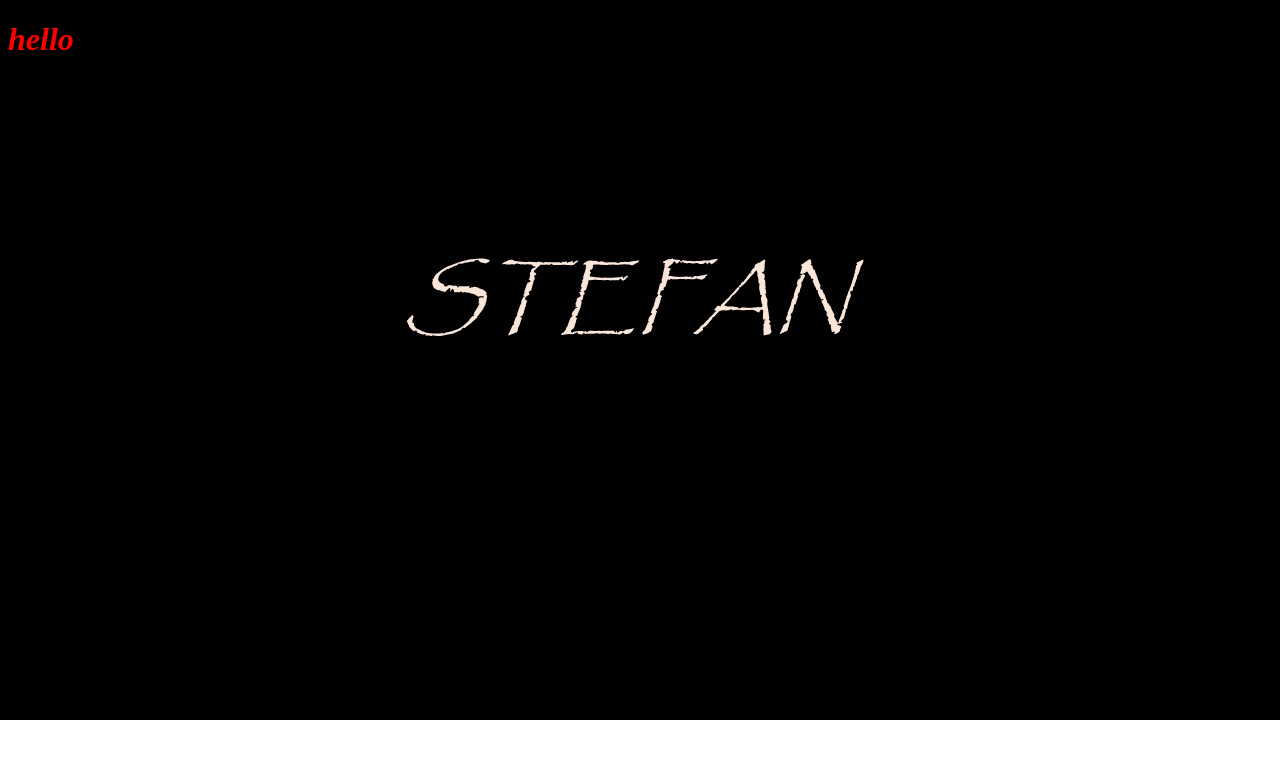
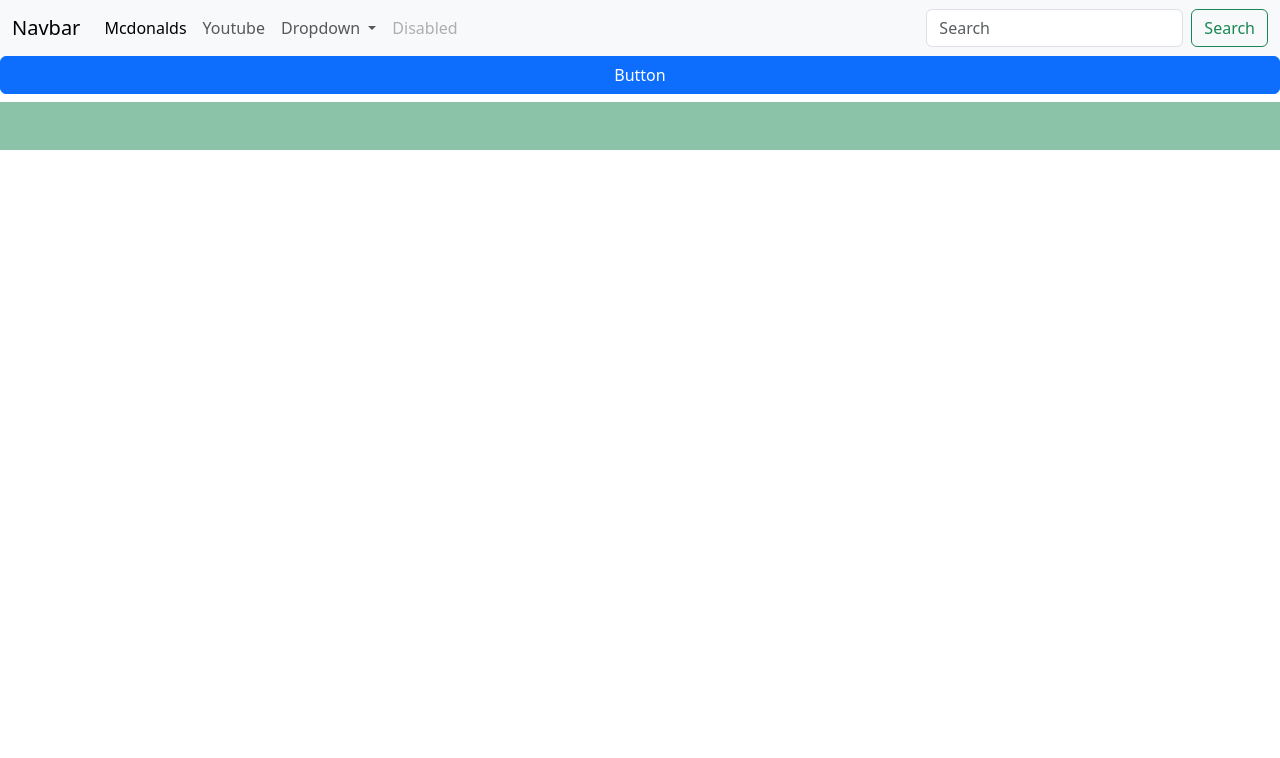
Before and after one commit to bsdc-stefan/bsdc-stefan.github.io, a plain HTML site: page stefanBackground/index.html in a window 1280 px wide. Drawn offline with nearby package versions, Linux system fonts and the light colour scheme.

Commit message:
New website bootstrap

```diff
--- a/stefanBackground/index.html
+++ b/stefanBackground/index.html
@@ -3,11 +3,54 @@
 <head>
     <meta charset="UTF-8">
     <meta name="viewport" content="width=device-width, initial-scale=1.0">
-     <link rel="stylesheet" href="styles.css">
-     <title>Document</title>
+    <title>Bootstrap Demo</title>
+    <link rel="stylesheet" href="styles.css">
+    <link href="https://cdn.jsdelivr.net/npm/bootstrap@5.3.3/dist/css/bootstrap.min.css" rel="stylesheet" integrity="sha384-QWTKZyjpPEjISv5WaRU9OFeRpok6YctnYmDr5pNlyT2bRjXh0JMhjY6hW+ALEwIH" crossorigin="anonymous">
+<script src="app.js"></script>
+<script src="https://cdn.jsdelivr.net/npm/bootstrap@5.3.3/dist/js/bootstrap.bundle.min.js" integrity="sha384-YvpcrYf0tY3lHB60NNkmXc5s9fDVZLESaAA55NDzOxhy9GkcIdslK1eN7N6jIeHz" crossorigin="anonymous"></script>
 </head>
 <body>
-<H1>hello</H1>
- <script src="app.js"></script>
+<nav class="navbar navbar-expand-lg bg-body-tertiary">
+  <div class="container-fluid">
+    <a class="navbar-brand" href="#">Navbar</a>
+    <button class="navbar-toggler" type="button" data-bs-toggle="collapse" data-bs-target="#navbarSupportedContent" aria-controls="navbarSupportedContent" aria-expanded="false" aria-label="Toggle navigation">
+      <span class="navbar-toggler-icon"></span>
+    </button>
+    <div class="collapse navbar-collapse" id="navbarSupportedContent">
+      <ul class="navbar-nav me-auto mb-2 mb-lg-0">
+        <li class="nav-item">
+          <a class="nav-link active" aria-current="page" href="https://www.mcdonalds.com/gb/en-gb/menu.html">Mcdonalds</a>
+        </li>
+        <li class="nav-item">
+          <a class="nav-link" href="https://www.youtube.com/watch?v=XgurAafRlVg">Youtube</a>
+        </li>
+        <li class="nav-item dropdown">
+          <a class="nav-link dropdown-toggle" href="#" role="button" data-bs-toggle="dropdown" aria-expanded="false">
+            Dropdown
+          </a>
+          <ul class="dropdown-menu">
+            <li><a class="dropdown-item" href="https://www.instagram.com/">instagram</a></li>
+            <li><a class="dropdown-item" href="https://www.twitch.tv/">Twitch</a></li>
+            <li><hr class="dropdown-divider"></li>
+            <li><a class="dropdown-item" href="https://discord.com/">secret</a></li>
+          </ul>
+        </li>
+        <li class="nav-item">
+          <a class="nav-link disabled" aria-disabled="true">Disabled</a>
+        </li>
+      </ul>
+      <form class="d-flex" role="search">
+        <input class="form-control me-2" type="search" placeholder="Search" aria-label="Search">
+        <button class="btn btn-outline-success" type="submit">Search</button>
+      </form>
+    </div>
+  </div>
+</nav>
+<div class="d-grid gap-2">
+    <button class="btn btn-primary" type="button">Button</button>
+
+
+<div class="bg-success p-4" style="--bs-bg-opacity: .5;">
+  </div>
 </body>
 </html>
--- a/stefanBackground/styles.css
+++ b/stefanBackground/styles.css
@@ -1,12 +0,0 @@
-h1 {
-    color: red;
-    font-style: oblique;}
-.container {
-    background-color: grey;
-}
-body
-{
-    background-image:url("/stefanBackground/images/StefanBnranding.jpg");
-    background-repeat: no-repeat;
-    background-size: cover;
-  }
```
Also changed, not shown: stefanBackground/images/StefanBnranding.jpg (deleted).
